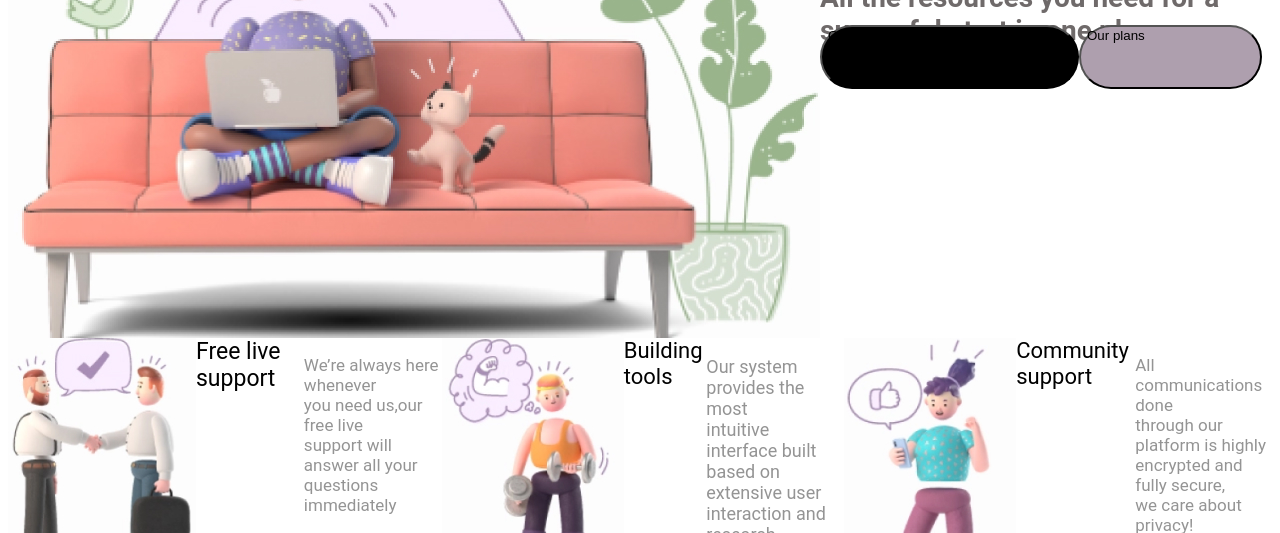
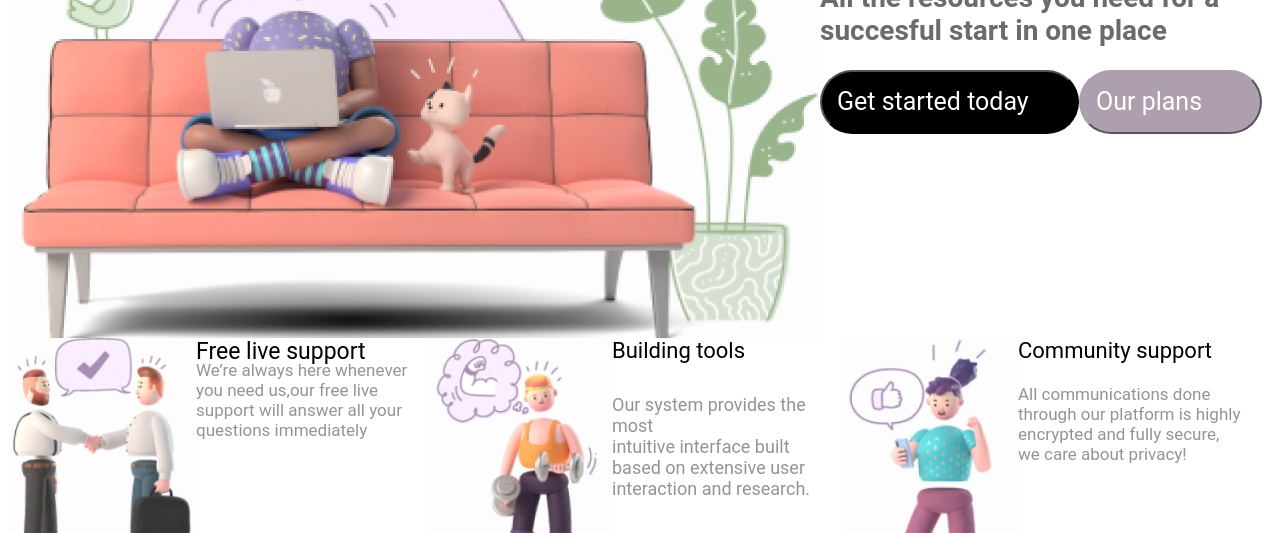
Before and after one commit to anacatalves/sussybaka, a plain HTML site: page index.html in a window 1280 px wide. Shown: the part 267-800 px from the top of the page. Drawn offline with Linux system fonts and the light colour scheme.

Commit message:
catarina

```diff
--- a/index.html
+++ b/index.html
@@ -55,6 +55,7 @@
             <img src="mens.jpg">
         </div>
 
+        <div class="row">
             <div class="title4">Free live support</div>
             <div class="text1">
                 <p>We’re always here whenever<br>
@@ -62,11 +63,13 @@
                 support will answer all your<br>
                 questions immediately</p>
             </div>
+        </div>
 
         <div class="imgmen">
             <img src="men.jpg">
         </div>
 
+        <div class="row">
             <div class="title5">Building tools</div>
             <div class="text2">
                 <p>Our system provides the most<br>
@@ -74,17 +77,20 @@
                 based on extensive user<br>
                 interaction and research.</p>
             </div>
+        </div>
 
         <div class="imgwoman">
             <img src="woman.jpg">
         </div>
 
+        <div class="row">
             <div class="title6">Community support</div>
             <div class="text3">
                 <p>All communications done<br>
                 through our platform is highly<br>
                 encrypted and fully secure,<br>
                 we care about privacy!</p>
+            </div>
         </div>
 
     </div>
--- a/style.css
+++ b/style.css
@@ -97,25 +97,44 @@
 
 .buttons{
     display:flex;
+    padding-top: 45px;
 
 }
 
 .button1{
+
+    font-family: Roboto;
+    font-size: 25px;
+    line-height: 29px;
+    color: white;
+    text-align: center;
+
     display:flex;
     width: 259px;
     height: 64px;
 
     background-color: #000000;
     border-radius: 35px;
+    padding: 15px;
+    border-color:#000000
+
 }
 
 .button2{
+    font-family: Roboto;
+    font-size: 25px;
+    line-height: 29px;
+    color: white;
+    text-align: center;
+
     display:flex;
     width: 183px;
     height: 64px;
 
     background-color: #AE9FAE;
     border-radius: 35px;
+    padding: 15px;
+    border-color:#AE9FAE;
 }
 
 .info{
@@ -144,6 +163,10 @@
 
 }
 
+.row{
+    display:flex;
+    flex-direction: column;
+}
 .title4{
     display:flex;
     width: 183px;
```
Lines whose indentation alone changed are shown as unchanged.
